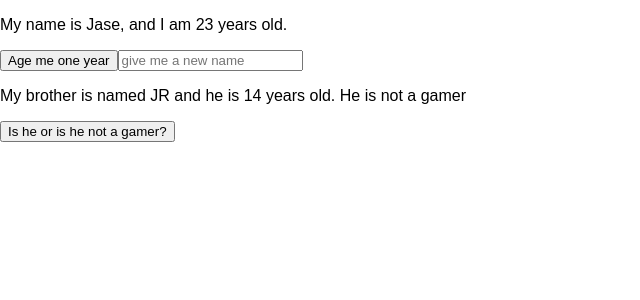
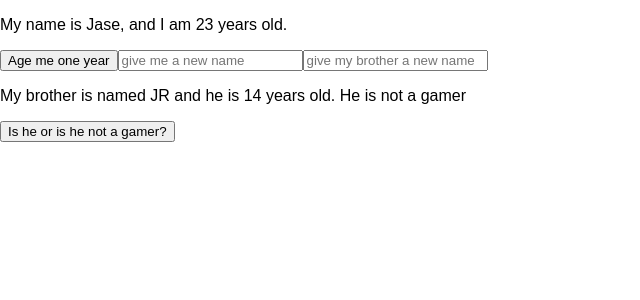
Before and after one commit to jase-d-ace/playing-with-context, a React (Create React App) app: page / in a window 1280 px wide. Shown: the top 300 px of the page, without its empty margins (0-640 px from the left). Built offline with nearby package versions, Linux system fonts and the light colour scheme.

Commit message:
add a couple more test methods

```diff
--- a/src/Provider.js
+++ b/src/Provider.js
@@ -25,6 +25,11 @@ class Provider extends Component {
       this.setState({
         gamer: !this.state.gamer
       })
+    },
+    renameBrother: e => {
+      this.setState({
+        brother: e.target.value
+      })
     }
   }
 
--- a/src/Test.js
+++ b/src/Test.js
@@ -11,6 +11,7 @@ class Test extends Component {
             <p>My name is {context.name}, and I am {context.age} years old.</p>
             <button onClick={context.birthday}>Age me one year</button>
             <input type='text' onChange={context.rename} placeholder='give me a new name' />
+            <input type='text' onChange={context.renameBrother} placeholder='give my brother a new name' />
             <NewComponent />
           </React.Fragment>
         )}
```
